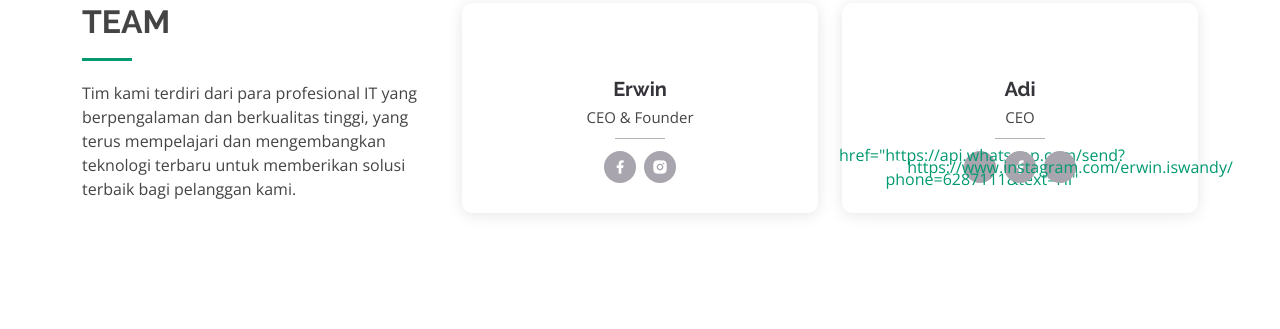
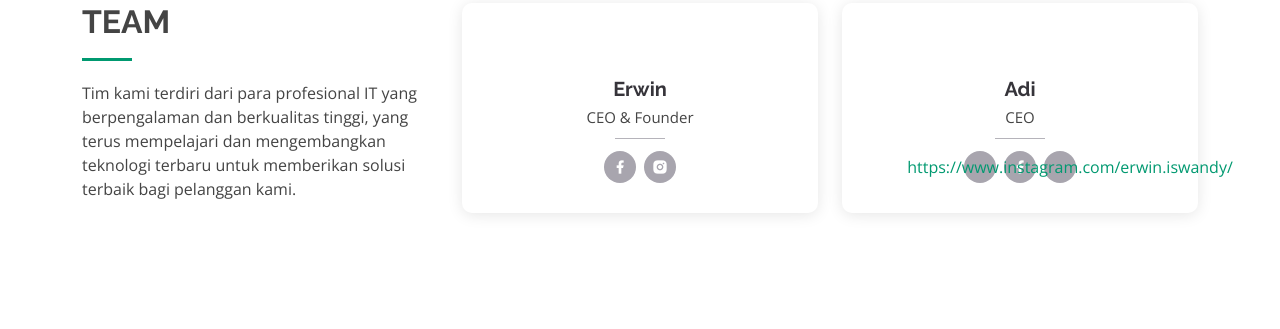
Before and after one commit to ide4tech/ide4tech.github.io, a plain HTML site: page index.html in a window 1280 px wide. Shown: the part 6847-7176 px from the top of the page. Drawn offline with nearby package versions, Linux system fonts and the light colour scheme.

Commit message:
Update index.html

```diff
--- a/index.html
+++ b/index.html
@@ -877,7 +877,7 @@
 
                     <!--<p>Quisquam facilis cum velit laborum corrupti fuga rerum quia</p>-->
                     <div class="social">
-                      <a href=""><i class="ri-Whatsapp-fill"></i>href="https://api.whatsapp.com/send?phone=6287111&text=Hi"</a>
+                      <a href=""><i class="ri-Whatsapp-fill"></i></a>
                       <a href=""><i class="ri-facebook-fill"></i></a>
                       <a href=""><i class="ri-instagram-fill"></i>https://www.instagram.com/erwin.iswandy/</a>
                     </div>
```
